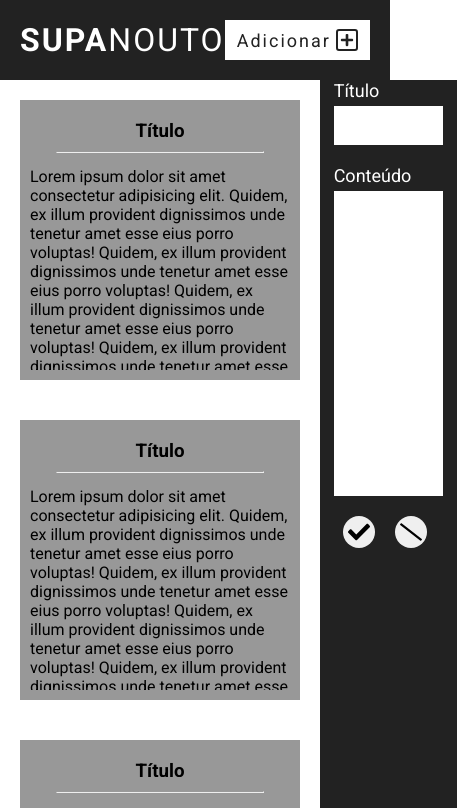
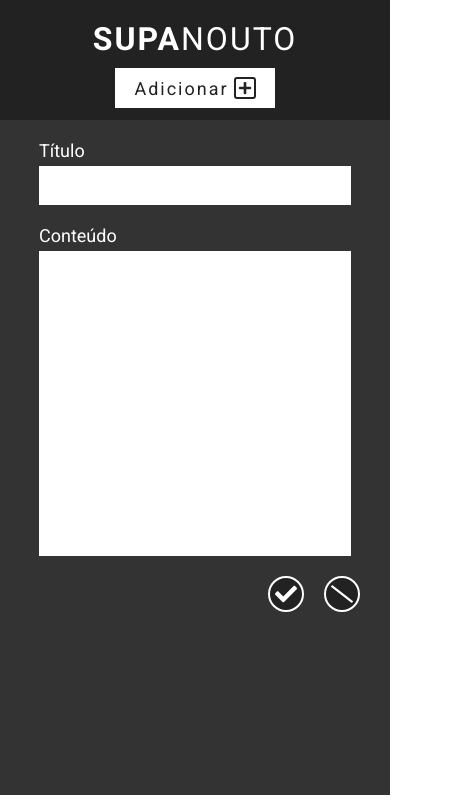
Before and after one commit to FelipePinha/NotesApp, a React (Vite) app: page / in a window 390 px wide. Shown: the top 808 px of the page, 457 px wide, since content can reach past the window. Built offline with nearby package versions, Linux system fonts and the light colour scheme.

Commit message:
add responsive adjustments

```diff
--- a/src/components/FormArea/formArea.css
+++ b/src/components/FormArea/formArea.css
@@ -1,8 +1,8 @@
 .form {
-    width: 35%;
+    width: 600px;
     height: 100vh;
 
-    background-color: #222;
+    background-color: #333;
     color: #fff;
 
     display: flex;
@@ -11,6 +11,7 @@
     justify-content: flex-start;
 
     gap: 20px;
+    padding-top: 20px;
 }
 
 .inputContainer {
@@ -62,7 +63,9 @@
     padding: 5px;
 
     border-radius: 50%;
-    border: none;
+    border: 2px solid #fff;
+    background-color: #222;
+    color: #fff;
 
     display: flex;
     align-items: center;
@@ -70,3 +73,10 @@
     font-size: 22px;
     cursor: pointer;
 }
+
+@media (max-width: 720px) {
+    .form {
+        flex: 1;
+        height: 80vh;
+    }
+}
--- a/src/components/Header/header.css
+++ b/src/components/Header/header.css
@@ -18,3 +18,13 @@
 .logo span {
     font-weight: 700;
 }
+
+@media (max-width: 720px) {
+    .header {
+        flex-wrap: wrap;
+        height: 120px;
+
+        justify-content: center;
+        gap: 10px;
+    }
+}
--- a/src/components/NotesWrapper/notesWrapper.css
+++ b/src/components/NotesWrapper/notesWrapper.css
@@ -2,3 +2,9 @@
     display: flex;
     justify-content: space-between;
 }
+
+@media (max-width: 720px) {
+    .notesSection {
+        flex-wrap: wrap-reverse;
+    }
+}
```
